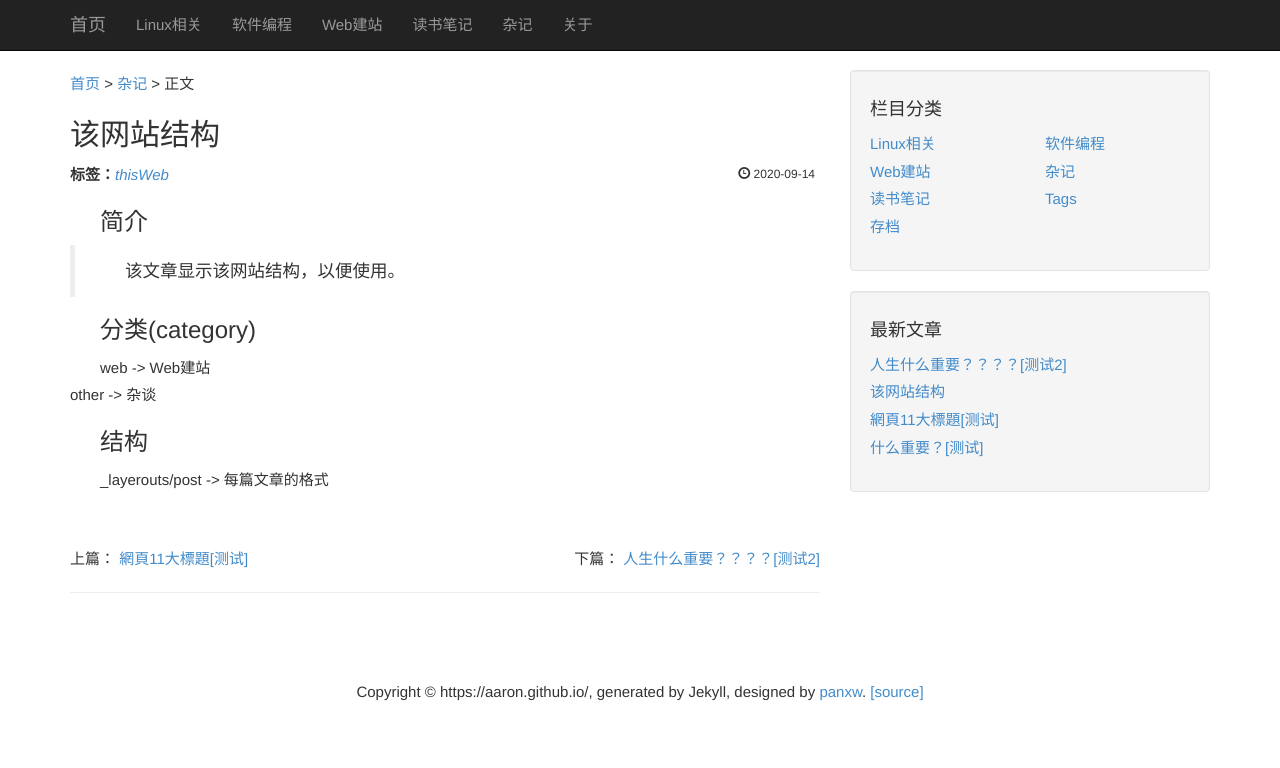
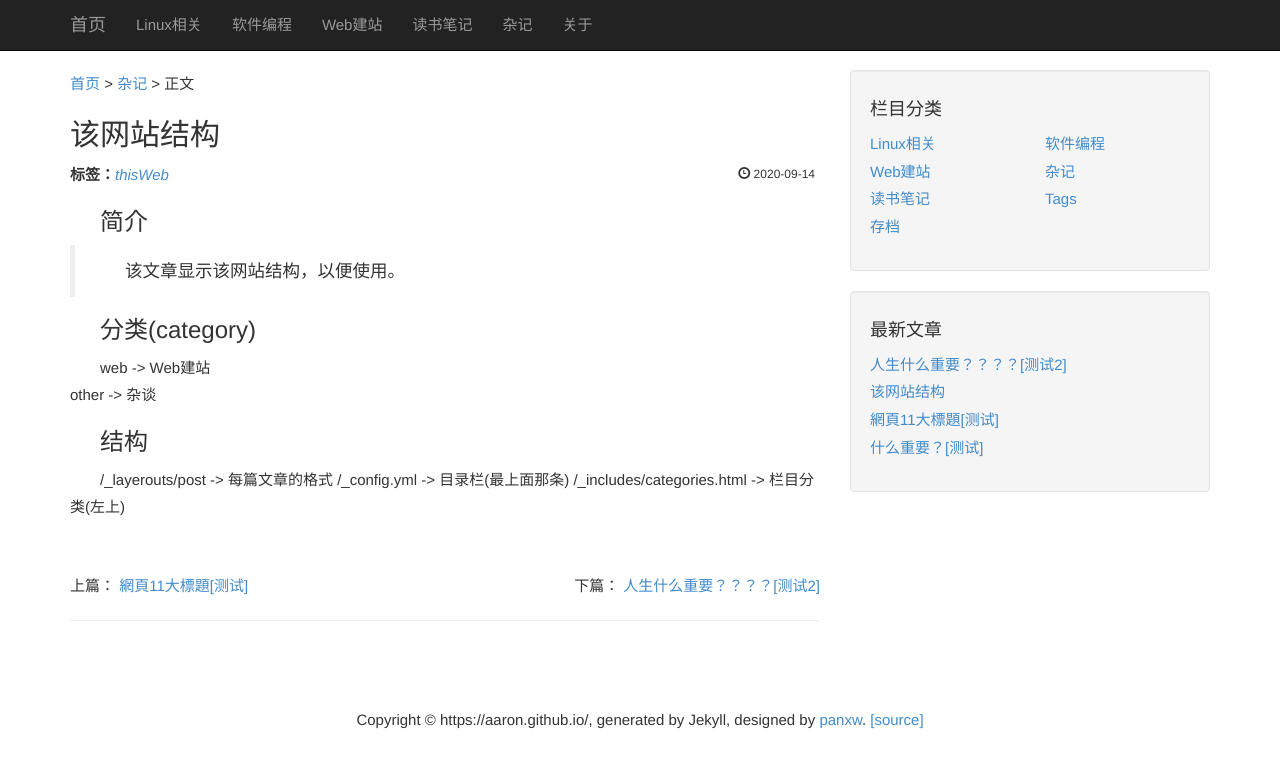
Before and after one commit to aaron789123/aaron.github.io, a Jekyll site: the page built from _posts/2020-09-14-webStructure.markdown, in a window 1280 px wide. Shown: the top 768 px of the page. Built offline with Jekyll 4.4.1, drawn with Linux system fonts in a browser that asks for light colours.

Commit message:
Update 2020-09-14-webStructure.markdown

```diff
--- a/_posts/2020-09-14-webStructure.markdown
+++ b/_posts/2020-09-14-webStructure.markdown
@@ -13,4 +13,6 @@ web -> Web建站
 other ->  杂谈
 
 ### 结构
-_layerouts/post -> 每篇文章的格式
+/_layerouts/post -> 每篇文章的格式
+/_config.yml -> 目录栏(最上面那条)
+/_includes/categories.html -> 栏目分类(左上)
```
